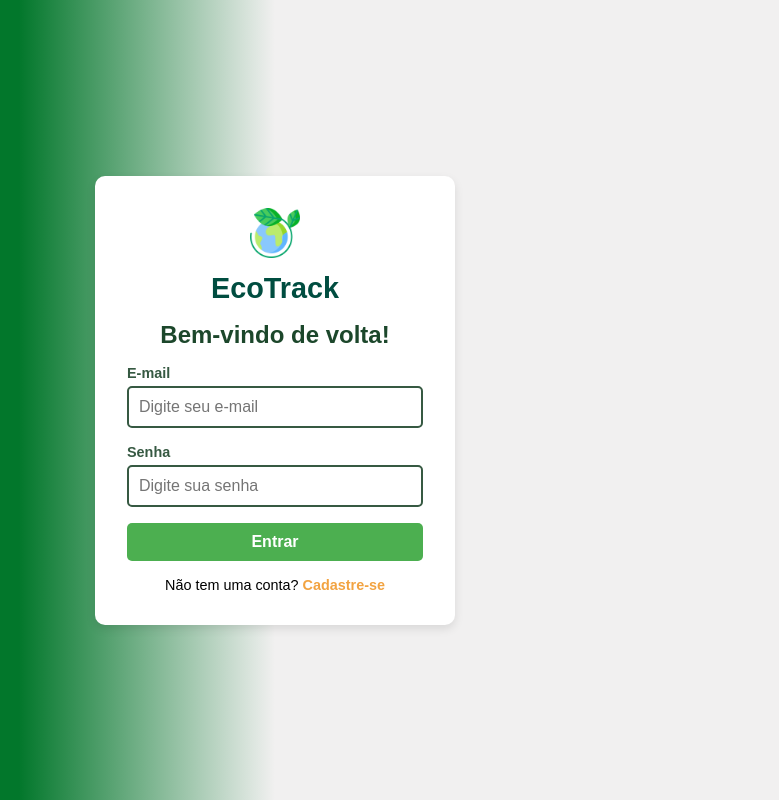
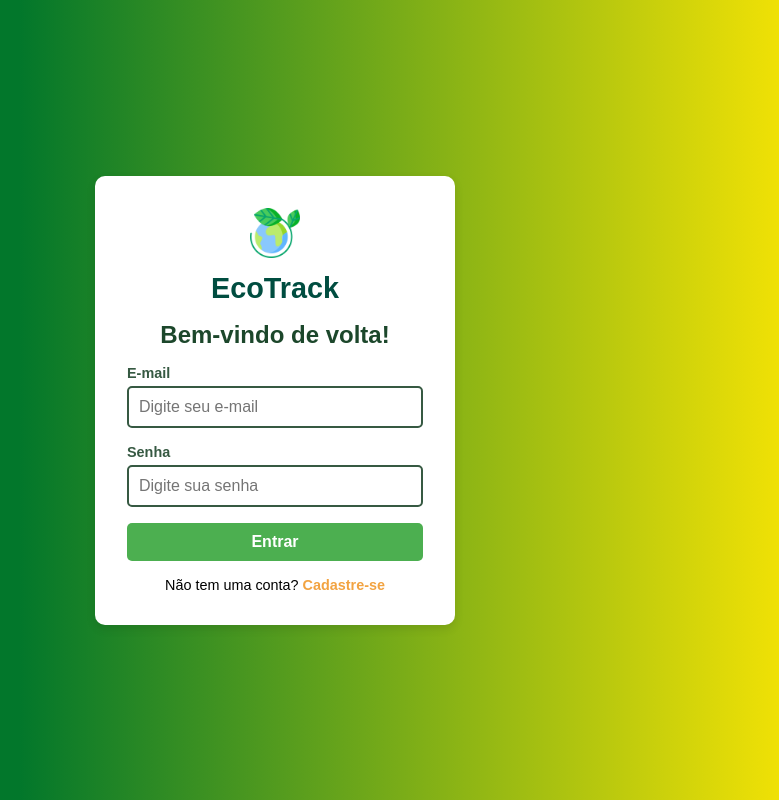
Before and after one commit to eduzin3983/EcoTrack, a Flask app: template templates/login.html in a window 1280 px wide. Shown: the whole page, without its empty margins (365-1144 px from the left). Run offline with Flask 3, Linux system fonts and the light colour scheme; the template is opened without the code that fills it, so the values that code supplies are empty.

Commit message:
Arrumando css

```diff
--- a/static/css/login.css
+++ b/static/css/login.css
@@ -12,7 +12,7 @@ body {
     display: flex;
     justify-content: center;
     align-items: center;
-    background: linear-gradient(to right, #02772b 30%, #f1f0f0 50%);
+    background: linear-gradient(to right, #02772b 30%, #f2e205 90%);
 }
 
 /* Container do login */
```
